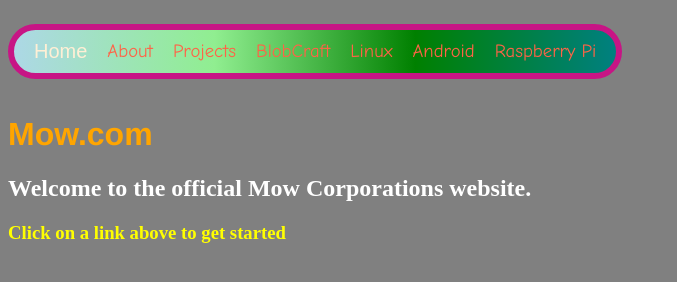
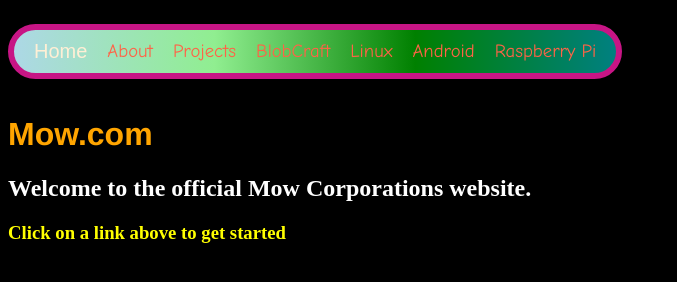
Before and after one commit to EpicEnder56/epicender56.github.io, a plain HTML site: page index.html in a window 1280 px wide. Shown: the whole page, without its empty margins (0-677 px from the left). Drawn offline with Linux system fonts and the light colour scheme.

Commit message:
Update styles.css

```diff
--- a/styles.css
+++ b/styles.css
@@ -1,5 +1,5 @@
 body {
-  background: gray;
+  background: black;
 }
 h1 {
   font-family: "Helvetica", sans-serif;
```
